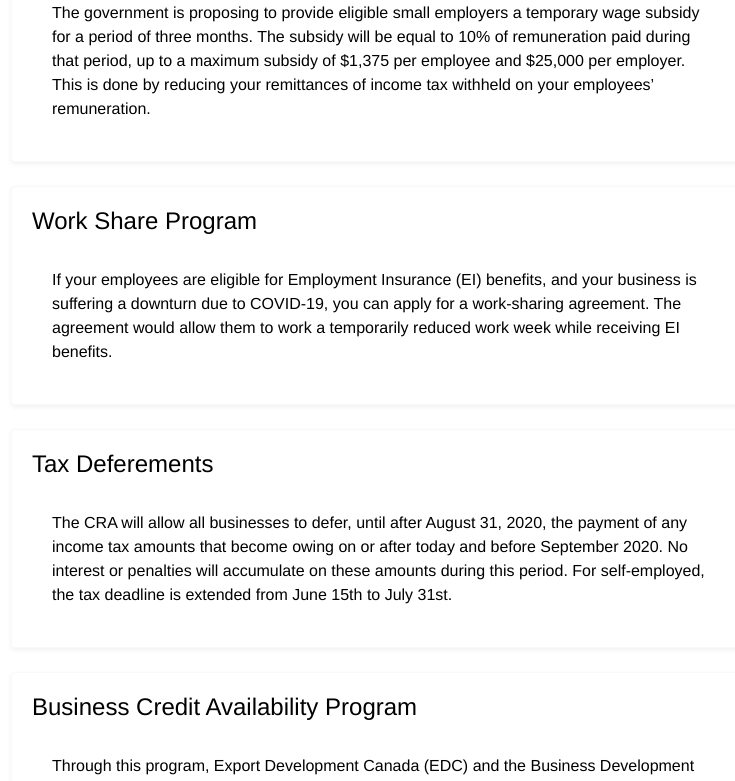
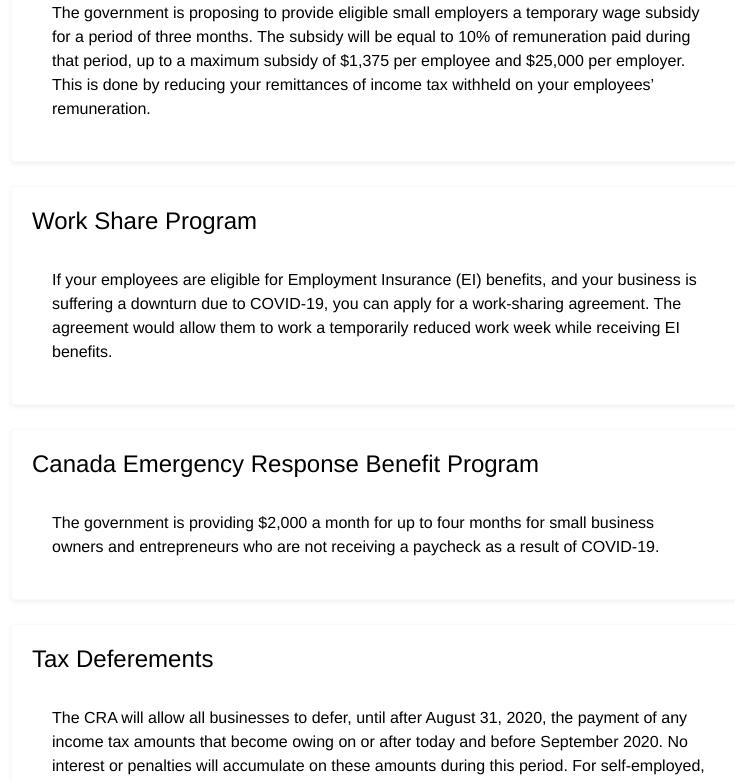
Before and after one commit to COVIDImpact/CovidImpact, a Vue app in the folder app/: page /financial-aid in a window 1280 px wide. Shown: the part 386-1167 px from the top of the page, without its empty margins (261-996 px from the left). Built offline with nearby package versions, Linux system fonts and the light colour scheme.

Commit message:
add CERB to financial programs

```diff
--- a/app/src/components/AidItem.vue
+++ b/app/src/components/AidItem.vue
@@ -21,15 +21,6 @@
             This is done by reducing your remittances of income tax withheld on
             your employees’ remuneration.
           </b-card-body>
-
-          <!-- <template v-slot:footer>
-            <b-button
-              href="https://www.canada.ca/en/revenue-agency/campaigns/covid-19-update/frequently-asked-questions-wage-subsidy-small-businesses.html"
-              variant="primary"
-              class="aid-btn"
-              >Learn More</b-button
-            >
-          </template> -->
         </b-card>
       </a>
       <br />
@@ -49,14 +40,23 @@
             allow them to work a temporarily reduced work week while receiving
             EI benefits.
           </b-card-body>
-          <!-- <template v-slot:footer>
-          <b-button
-            href="https://www.canada.ca/en/employment-social-development/services/work-sharing.html"
-            variant="primary"
-            class="aid-btn"
-            >Learn More</b-button
-          >
-        </template> -->
+        </b-card>
+      </a>
+      <br />
+      <a
+        href="https://www.canada.ca/en/department-finance/news/2020/03/introduces-canada-emergency-response-benefit-to-help-workers-and-businesses.html"
+      >
+        <b-card
+          border-variant="light"
+          class="aid-con__box-shadow aid-card-animation"
+          footer-bg-variant="white"
+          title="Canada Emergency Response Benefit Program"
+        >
+          <b-card-body>
+            The government is providing $2,000 a month for up to four months for
+            small business owners and entrepreneurs who are not receiving a
+            paycheck as a result of COVID-19.
+          </b-card-body>
         </b-card>
       </a>
       <br />
```
